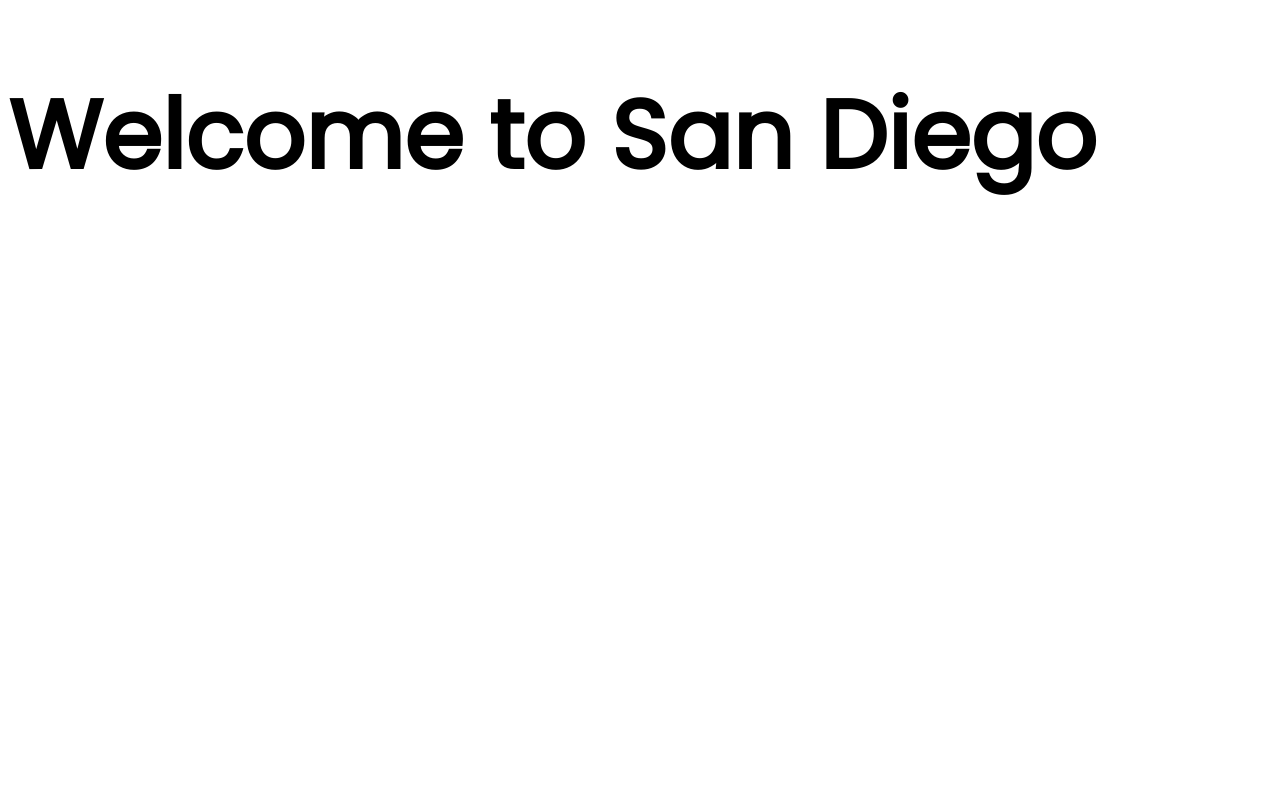
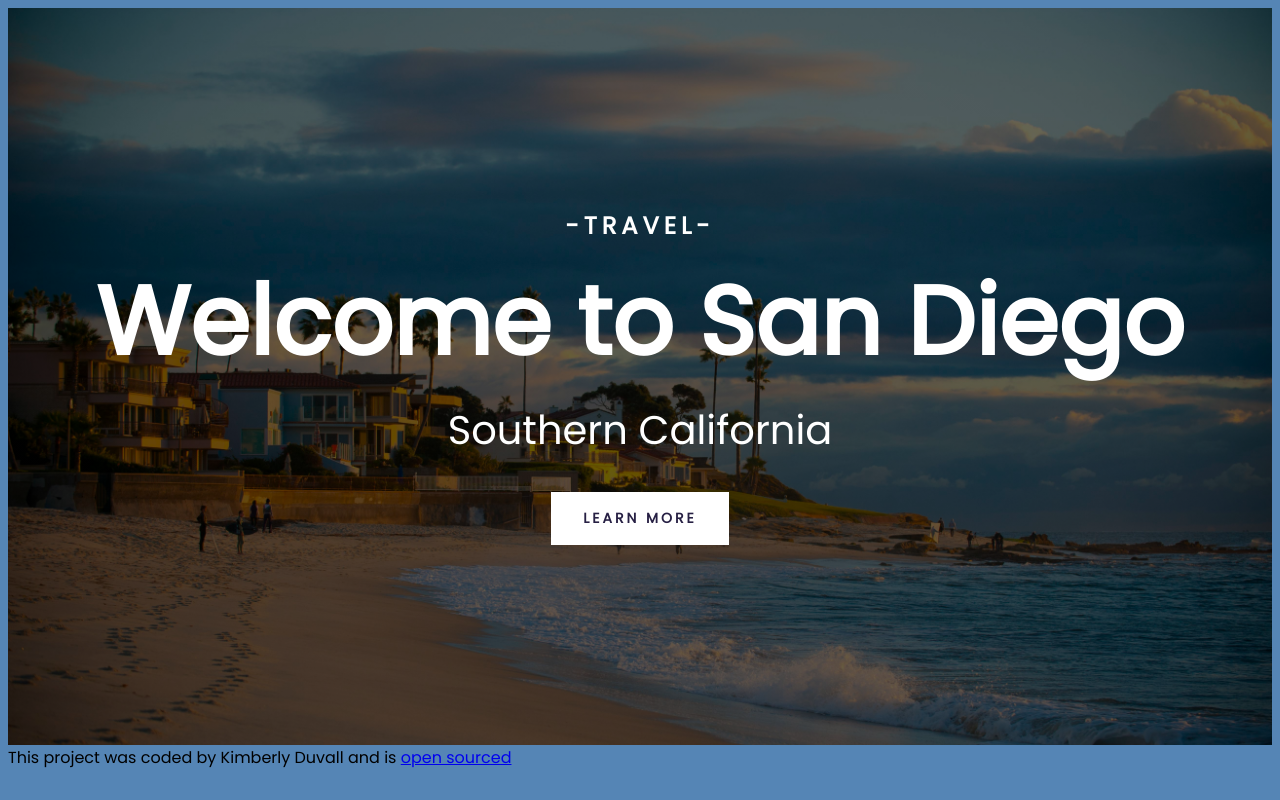
Before and after one commit to EleanorSplicer/san-diego-travel-project, a plain HTML site: page index.html in a window 1280 px wide. Drawn offline with Linux system fonts and the light colour scheme; files that its build step writes are made by us from their sources.

Commit message:
Created and Formated Header

```diff
--- a/index.html
+++ b/index.html
@@ -14,6 +14,22 @@
     <title>Welcome to San Diego</title>
   </head>
   <body>
-    <h1>Welcome to San Diego</h1>
+    <div class="container">
+      <header>
+        <h3>-TRAVEL-</h3>
+        <h1>Welcome to San Diego</h1>
+        <h2>Southern California</h2>
+        <a href="#more">Learn More</a>
+      </header>
+
+      <footer>
+        This project was coded by Kimberly Duvall and is
+        <a
+          href="https://github.com/EleanorSplicer/san-diego-travel-project"
+          target="blank"
+          >open sourced</a
+        >
+      </footer>
+    </div>
   </body>
 </html>
--- /dev/null
+++ b/src/styles.css
@@ -0,0 +1,80 @@
+body {
+  font-family: "Poppins", sans-serif;
+  background: #5585b5;
+}
+
+.container {
+  max-width: 1400px;
+  margin: 0 auto;
+}
+
+h1 {
+  font-family: "Poppins";
+  font-style: normal;
+  font-weight: 700;
+  font-size: 96px;
+  line-height: 144px;
+}
+header {
+  background-image: linear-gradient(rgba(0, 0, 0, 0.6), rgba(0, 0, 0, 0.6)),
+    url("../images/SandiegoBeach.jpg");
+  background-repeat: no-repeat;
+  background-size: cover;
+  color: white;
+  text-align: center;
+  padding: 200px 0;
+}
+header h1 {
+  font-weight: 700;
+  font-size: 96px;
+  line-height: 1;
+  margin: 30px 0;
+}
+
+header h2 {
+  font-weight: 400;
+  font-size: 40px;
+  line-height: 1.5;
+  margin: 0;
+}
+
+header h3 {
+  font-weight: 900;
+  font-size: 24px;
+  line-height: 1.5;
+  letter-spacing: 5px;
+  margin: 0;
+}
+
+header a {
+  font-weight: 700;
+  font-size: 14px;
+  line-height: 1.5;
+  text-align: center;
+  color: #272044;
+  padding: 16px 32px;
+  margin-top: 32px;
+  display: inline-block;
+  letter-spacing: 3px;
+  text-decoration: none;
+  text-transform: uppercase;
+  background: white;
+}
+
+@media (max-width: 900px) {
+  header {
+    padding: 60px 0;
+  }
+
+  header h1 {
+    font-size: 48px;
+  }
+
+  header h2 {
+    font-size: 20px;
+  }
+
+  header h3 {
+    font-size: 12px;
+  }
+}
--- a/styles.css
+++ /dev/null
@@ -1,7 +0,0 @@
-h1 {
-  font-family: "Poppins";
-  font-style: normal;
-  font-weight: 700;
-  font-size: 96px;
-  line-height: 144px;
-}
```
